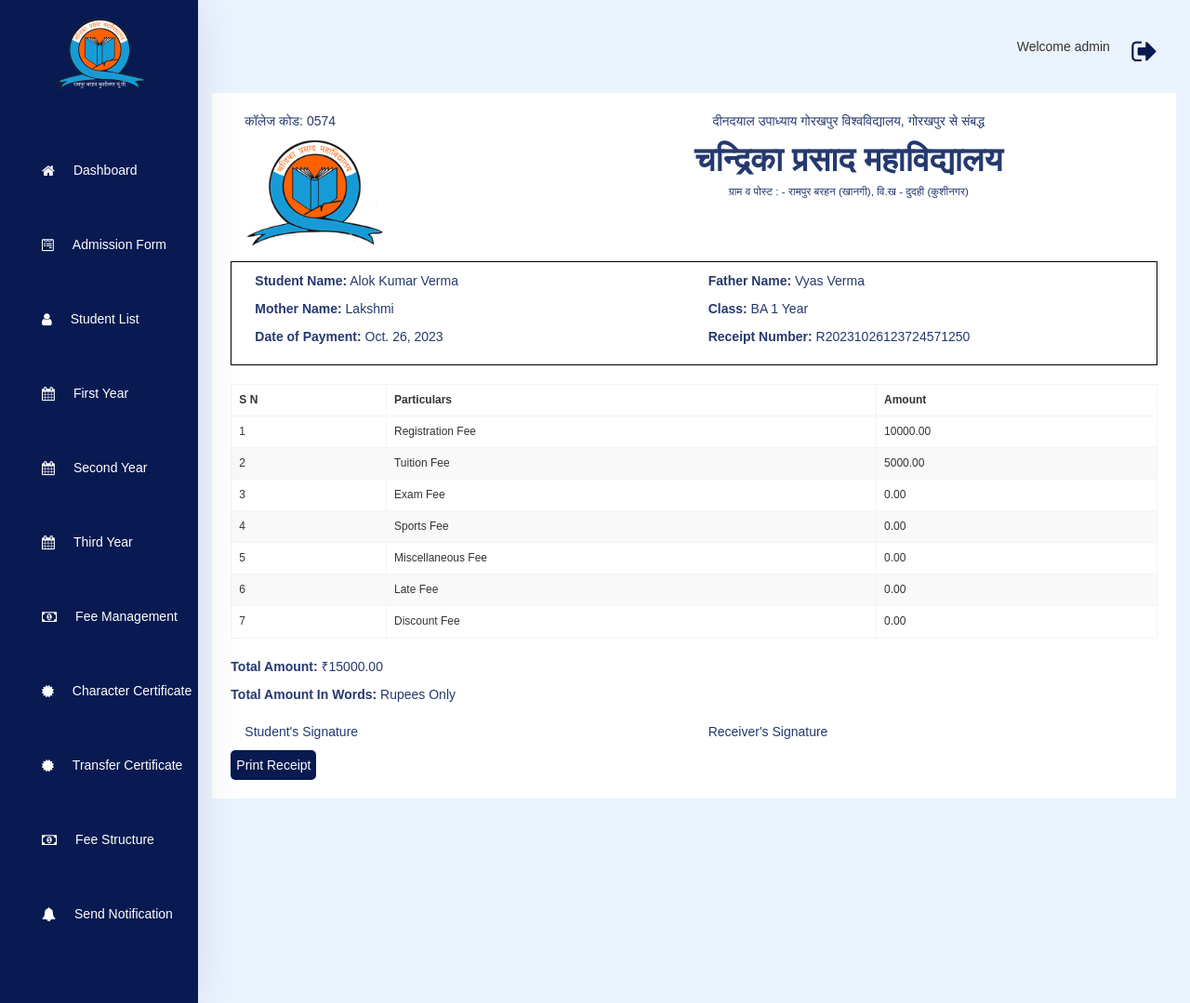
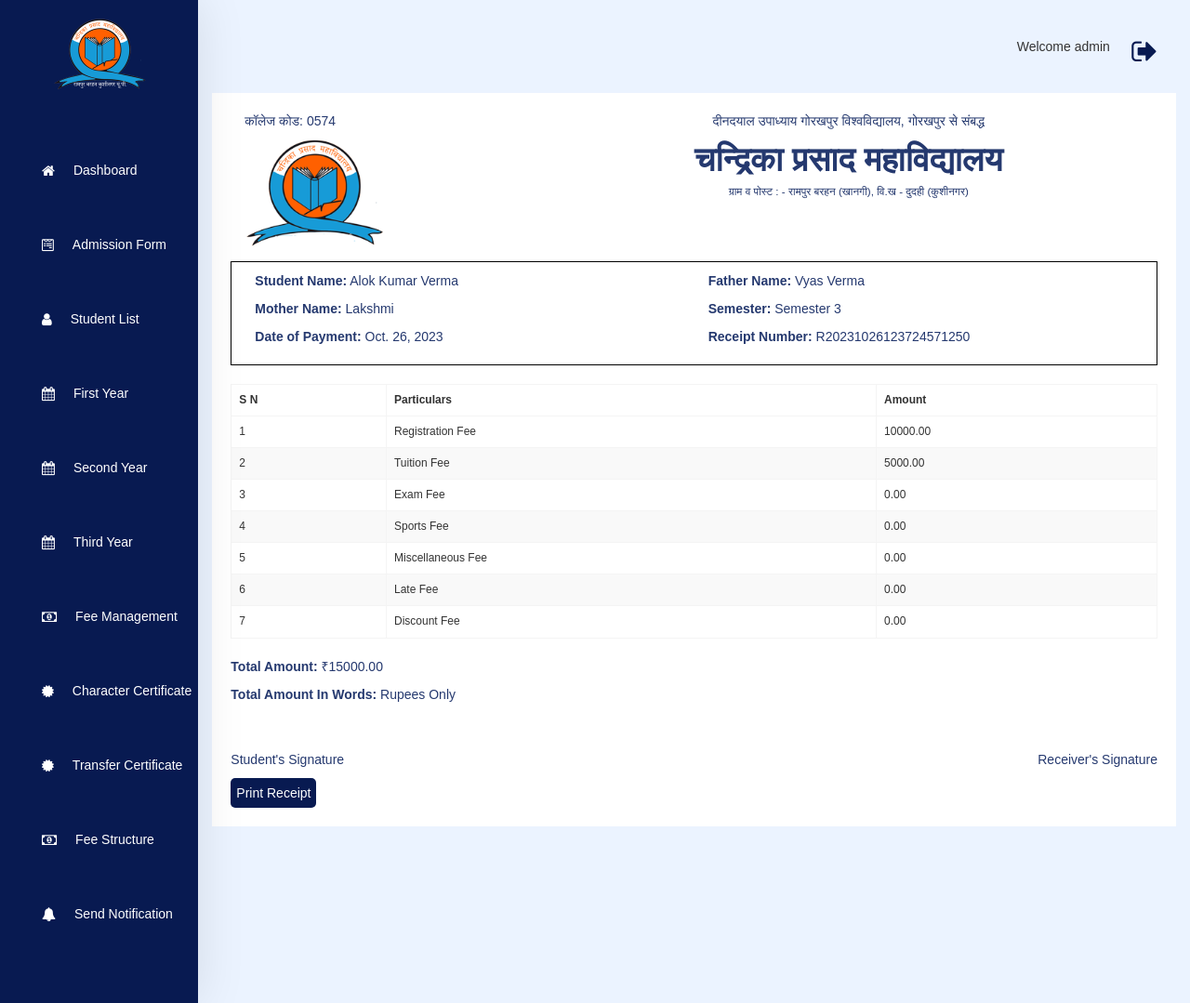
Before and after one commit to alok1994/collegeManagement, a Django app: page /fee_management/generate_receipt/71/ in a window 1280 px wide. Shown: the whole page at 93% size. Run offline with Django 4.2, Linux system fonts and the light colour scheme; a user stored in the database is signed in; data comes from the database, SQL or seed files in the repository; some libraries are stand-ins or nearby versions.

Commit message:
receipt html with semester

```diff
--- a/fee_management/templates/fee_management/receipt.html
+++ b/fee_management/templates/fee_management/receipt.html
@@ -44,7 +44,7 @@
                         <p><b>Mother Name:</b> {{ student.mother_name }}</p>
                     </div>
                     <div class="col-sm-6">
-                        <p><b>Class:</b> BA {{ student.admission_batch }} Year</p>
+                        <p><b>Semester:</b> Semester {{ student.current_semester }} </p>
                     </div>
                     <div class="clearfix"></div>
                     <div class="col-sm-6">
--- a/static/fee_submission.css
+++ b/static/fee_submission.css
@@ -20,7 +20,17 @@
 .section {
     margin-bottom: 20px;
 }
-
+.receiver-signature{
+    float: right !important;
+    text-align: right;
+}
+.student-signature{
+    float:left;
+}
+.receiver-signature.col-sm-6, .student-signature.col-sm-6 {
+    padding: 0px;
+    margin-top: 30px;
+}
 .table {
     width: 95%;
     border-collapse: inherit;
```
